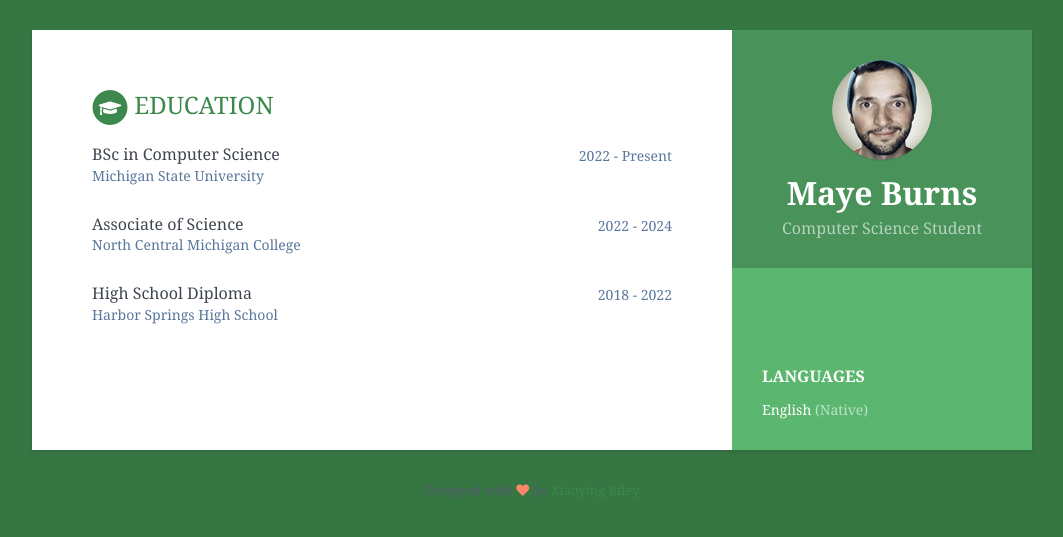
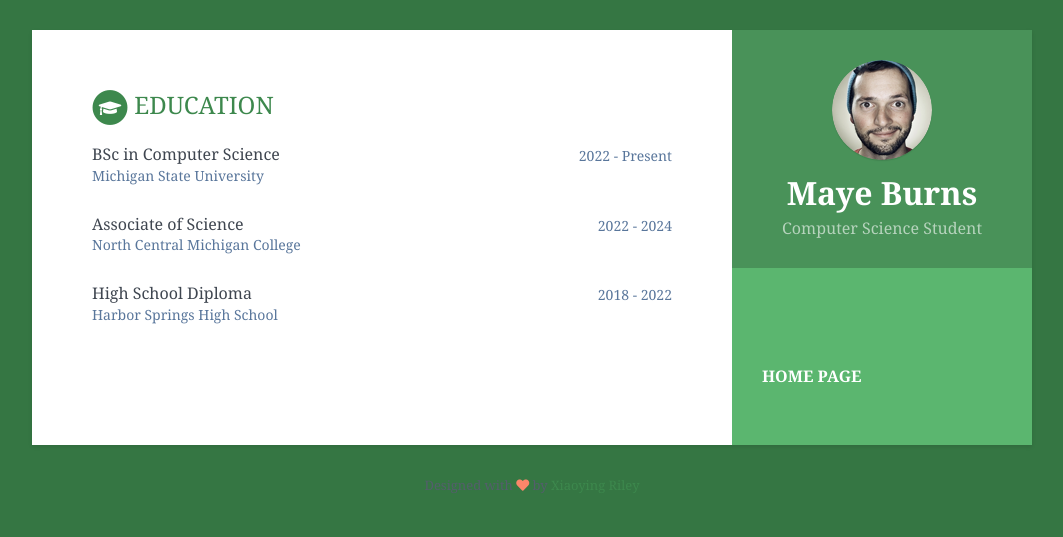
Before and after one commit to burnsmay/burnsmay.github.io.education, a Jekyll site: the page built from index.html, in a window 1280 px wide. Shown: the top 537 px of the page, without its empty margins (108-1171 px from the left). Built offline with Jekyll 4.4.1, drawn with Linux system fonts in a browser that asks for light colours.

Commit message:
Update data.yml add home page?

```diff
--- a/_data/data.yml
+++ b/_data/data.yml
@@ -31,10 +31,8 @@ sidebar:
     #pdf: http://www.africau.edu/images/default/sample.pdf
 
     languages:
-      title: Languages
-      info:
-        - idiom: English
-          level: Native
+      title: <a href="https://burnsmay.github.io/"> Home Page </a>
+
 
 
 education:
```
